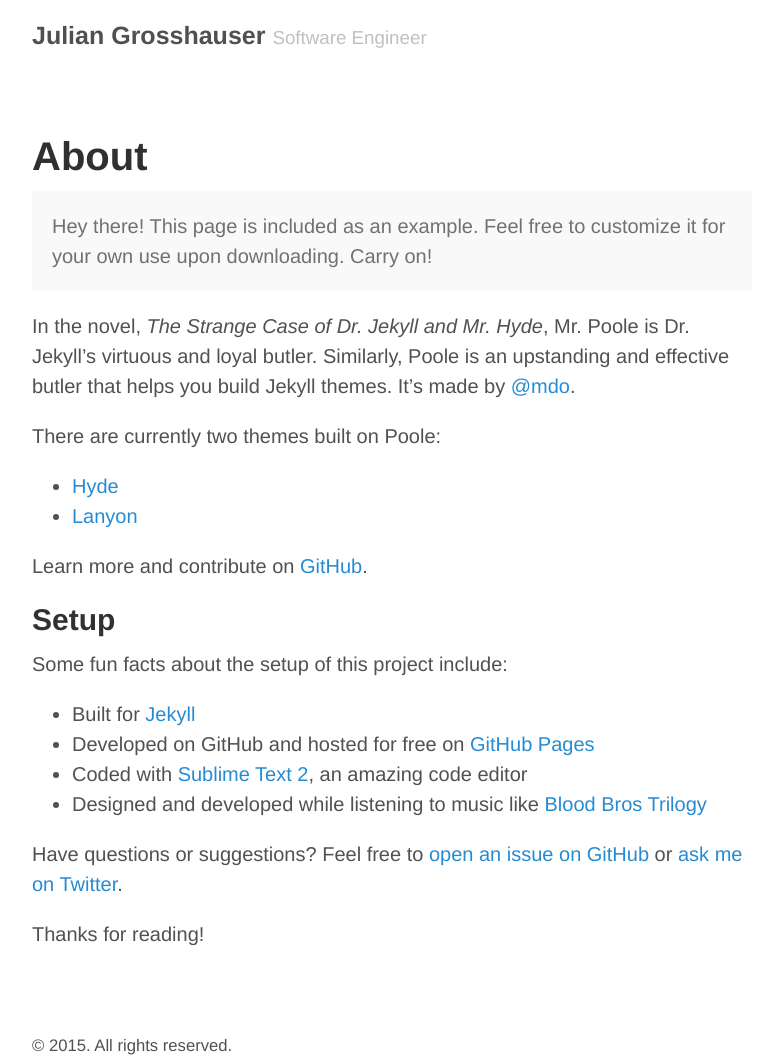
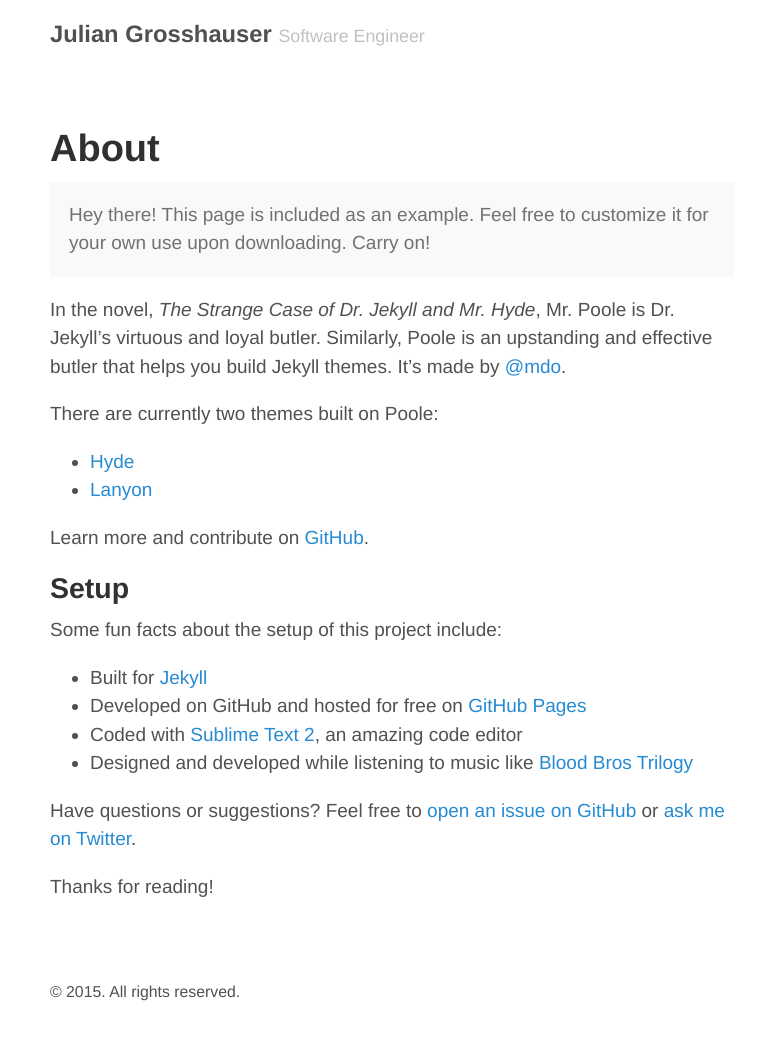
Before and after one commit to juliangrosshauser/Blog, a Jekyll site: the page built from about.md, in a window 1280 px wide. Shown: the whole page, without its empty margins (248-1021 px from the left). Built offline with Jekyll 4.4.1, drawn with Linux system fonts in a browser that asks for light colours; after the commit the page ends 1006 px from its top, so only the background shows below that.

Commit message:
Make text smaller

```diff
--- a/public/css/custom.css
+++ b/public/css/custom.css
@@ -1,3 +1,8 @@
 html {
   font-family: "freight-sans-pro", "Helvetica Neue", Helvetica, Arial, sans-serif;
 }
+@media (min-width: 38em) {
+  html {
+    font-size: 19px;
+  }
+}
```
